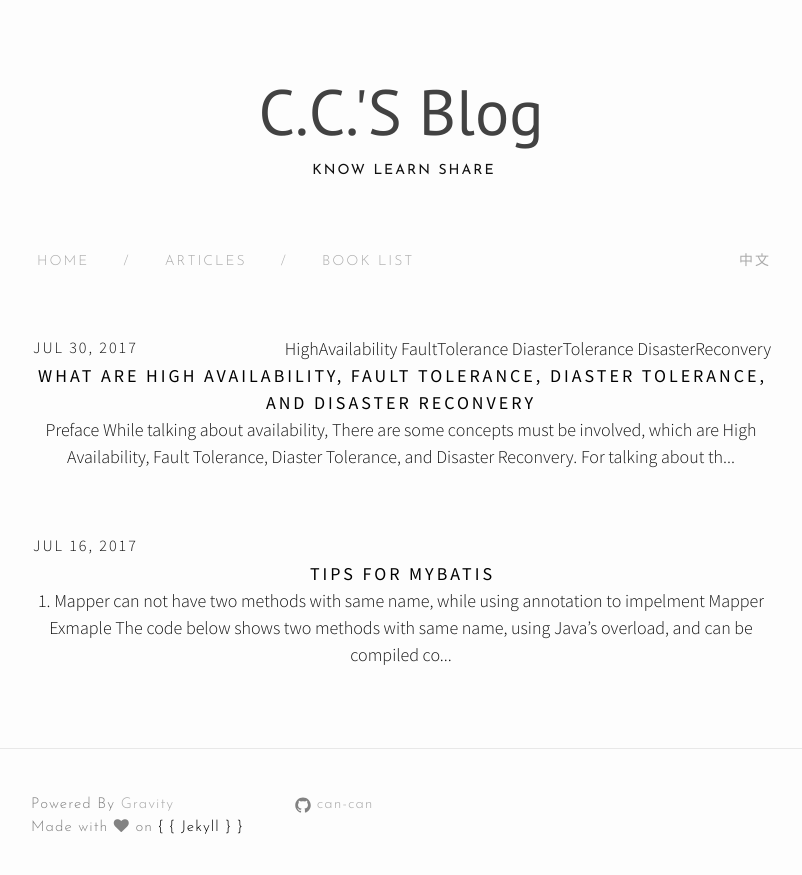
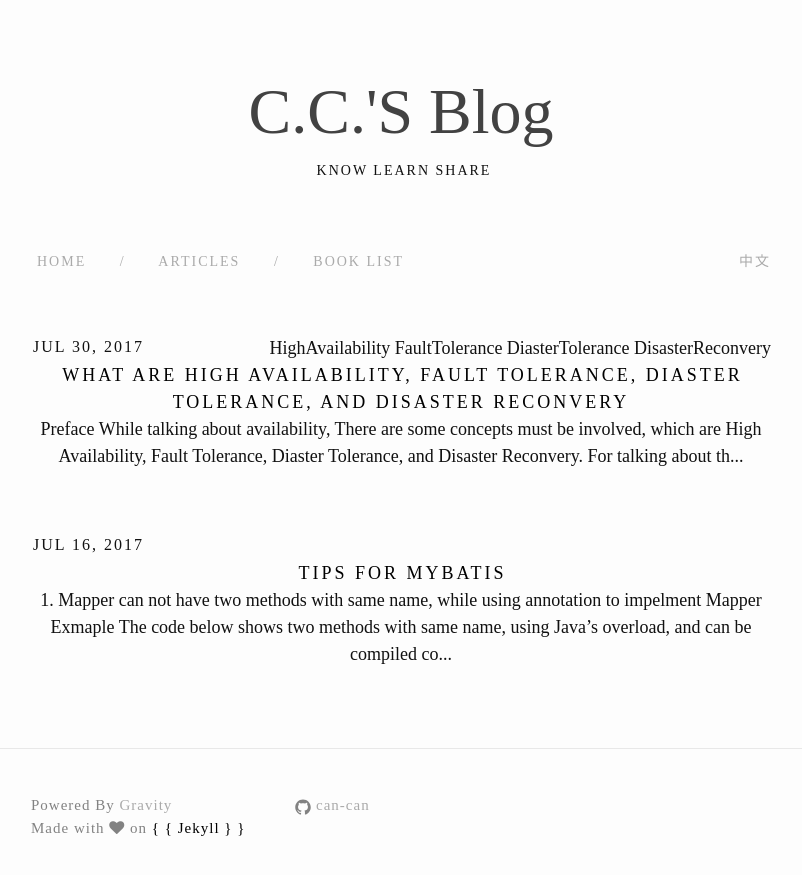
Before and after one commit to can-can/can-can.github.io, a Jekyll site: the page built from en.html, in a window 1280 px wide. Shown: the top 875 px of the page, without its empty margins (239-1041 px from the left). Built offline with Jekyll 4.4.1, drawn with Linux system fonts in a browser that asks for light colours.

Commit message:
更新配置

```diff
--- a/_config.yml
+++ b/_config.yml
@@ -26,7 +26,7 @@ navs:
             title: 书单
             url: /zh/books.html
         en:
-            title: Book List
+            title: BOOK LIST
             url: /en/books.html
 github_username: can-can
 markdown: kramdown
--- a/_includes/head.html
+++ b/_includes/head.html
@@ -5,7 +5,7 @@
 
   <title>{% if page.title %}{{ page.title | escape }}{% else %}{{ site.titles[page.category] | escape }}{% endif %}</title>
   <meta name="description" content="{% if page.excerpt %}{{ page.excerpt | strip_html | strip_newlines | truncate: 160 }}{% else %}{{ site.description }}{% endif %}">
-  <link href='https://fonts.googleapis.com/css?family=PT+Sans:400,700,400italic,700italic|Source+Sans+Pro:400,700,200,300|Josefin+Sans:400,600,700,300' rel='stylesheet' type='text/css'>
+  <!-- <link href='https://fonts.googleapis.com/css?family=PT+Sans:400,700,400italic,700italic|Source+Sans+Pro:400,700,200,300|Josefin+Sans:400,600,700,300' rel='stylesheet' type='text/css'> -->
   <link href="https://cdn.bootcss.com/font-awesome/4.7.0/css/font-awesome.css" rel="stylesheet">
 
   <link rel="stylesheet" href="{{ "/css/style.css" | prepend: site.baseurl }}">
```
